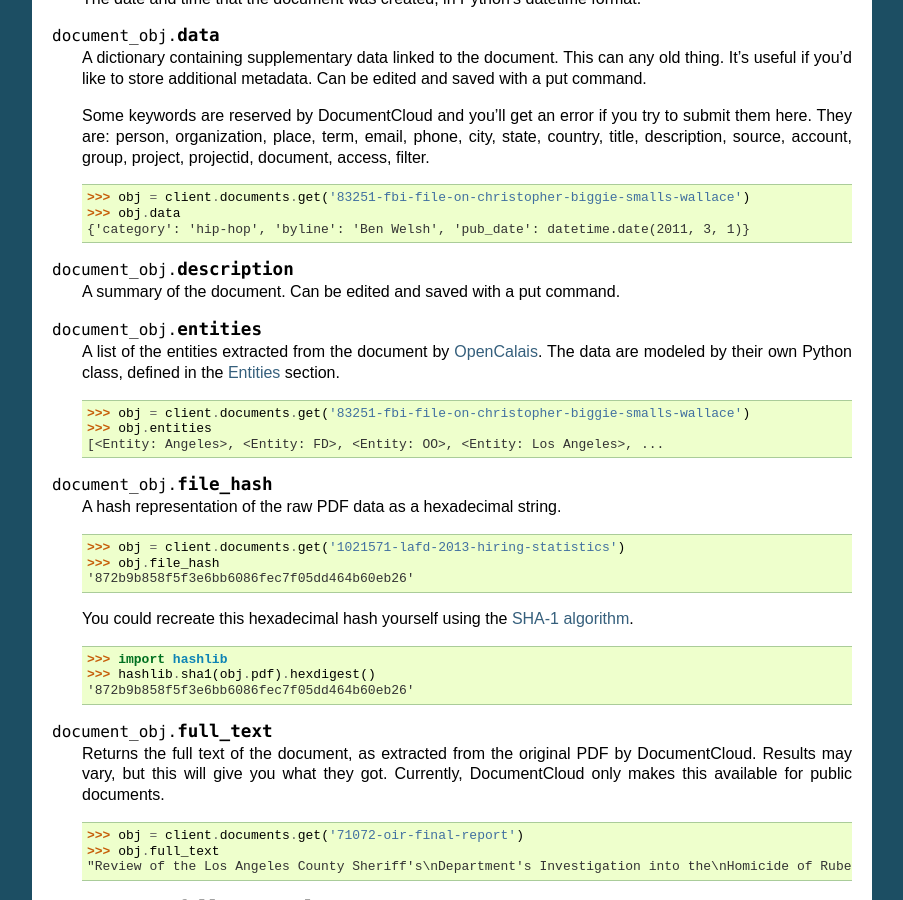
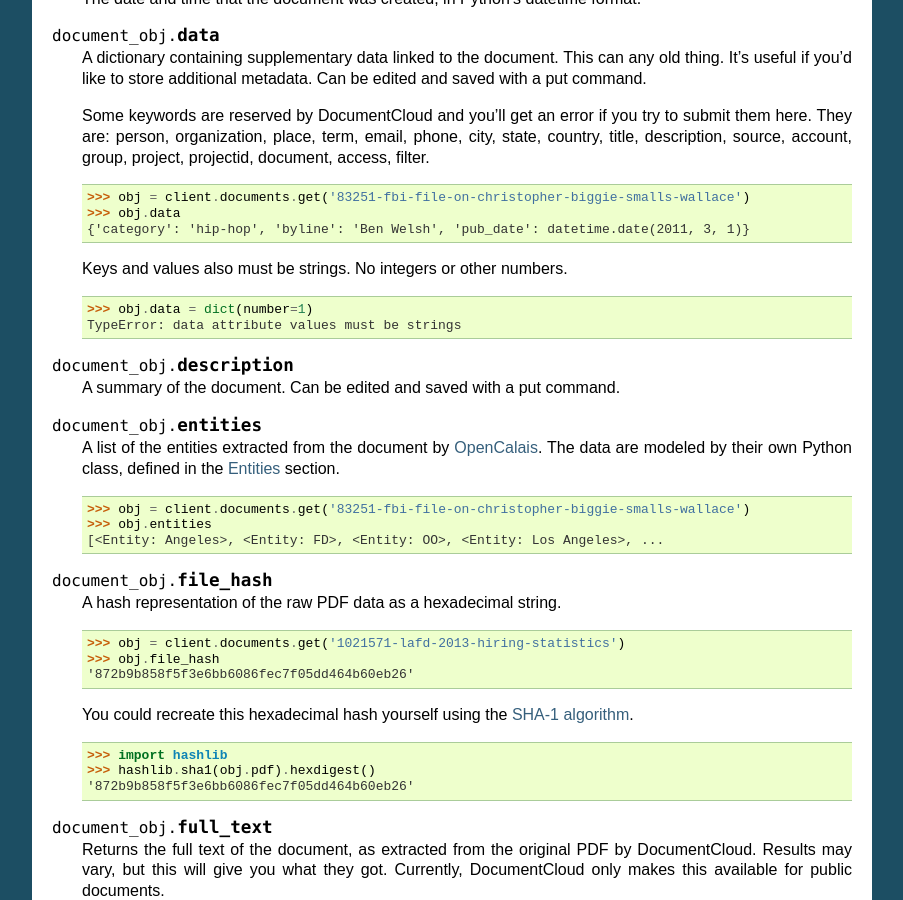
Before and after one commit to datadesk/python-documentcloud, a Sphinx documentation site: the page built from docs/documents.rst, in a window 1280 px wide and 900 px high, scrolled down 2610 px. Shown: the whole window, without its empty margins (198-1101 px from the left). Built offline with Sphinx 7.4.7, drawn with Linux system fonts in a browser that asks for light colours.

Commit message:
Docs for the data attribute's new string limitations

```diff
--- a/docs/documents.rst
+++ b/docs/documents.rst
@@ -144,6 +144,11 @@ Metadata
         >>> obj = client.documents.get('83251-fbi-file-on-christopher-biggie-smalls-wallace')
         >>> obj.data
         {'category': 'hip-hop', 'byline': 'Ben Welsh', 'pub_date': datetime.date(2011, 3, 1)}
+
+    Keys and values also must be strings. No integers or other numbers.
+
+        >>> obj.data = dict(number=1)
+        TypeError: data attribute values must be strings
 
 .. attribute:: document_obj.description
 
```
